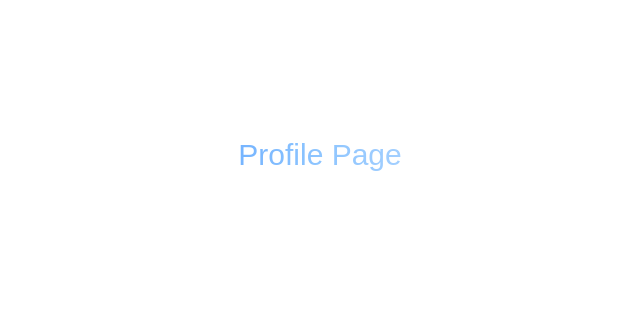
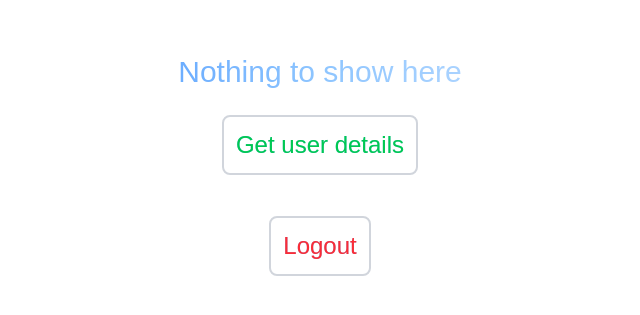
Before and after one commit to thepratikguptaa/nextjs-auth, a Next.js app: page /profile in a window 1280 px wide. Shown: the part 187-502 px from the top of the page, without its empty margins (320-960 px from the left). Built offline with nearby package versions, Linux system fonts and the light colour scheme.

Commit message:
feat: enhance ProfilePage with user details retrieval and logout functionality

```diff
--- /dev/null
+++ b/src/app/profile/[id]/page.tsx
@@ -0,0 +1,10 @@
+/* eslint-disable @typescript-eslint/no-explicit-any */
+import React from 'react'
+
+export default function page({params}:any) {
+  return (
+    <div className='text-3xl flex flex-col min-h-screen items-center justify-center bg-gradient-to-r from-blue-500 via-blue-300 to-blue-100 bg-clip-text text-transparent m-4'>
+        <h2 className='p-3 bg-green-500 rounded text-black'>{params.id}</h2>
+    </div>
+  )
+}
--- a/src/app/profile/page.tsx
+++ b/src/app/profile/page.tsx
@@ -1,9 +1,56 @@
-import React from 'react'
+/* eslint-disable @typescript-eslint/no-explicit-any */
+/* eslint-disable @typescript-eslint/no-unused-vars */
+'use client'
+import React, { useEffect, useState } from 'react'
+import axios from 'axios'
+import Link from 'next/link'
+import { toast } from 'react-hot-toast'
+import { useRouter } from 'next/navigation'
 
-function ProfilePage() {
+export default function ProfilePage() {
+  const router = useRouter()
+  const [data, setdata] = useState("Nothing to show here")
+  const getUserDetails = async () => {
+    try {
+      const response = await axios.post("/api/users/me")
+      console.log(response.data);
+      setdata(response.data.data._id)
+
+    } catch (error:any) {
+      console.log(error.message);
+      toast.error(error.message)
+
+    }
+  }
+
+  const logout = async () => {
+    try {
+      await axios.get("/api/users/logout")
+      toast.success("Logout successful")
+      router.push("/login")
+    } catch (error:any) {
+      console.log(error.message);
+      toast.error(error.message)
+
+    }
+  }
   return (
-    <div className='text-3xl items-center justify-center bg-gradient-to-r from-blue-500 via-blue-300 to-blue-100 bg-clip-text text-transparent m-81'><h1 className='text-center'>Profile Page</h1></div>
+    <div className='text-3xl items-center justify-center bg-gradient-to-r from-blue-500 via-blue-300 to-blue-100 bg-clip-text text-transparent m-60'>
+      <h1 className='text-center'>
+        <hr />
+        <h2>{data === "Nothing to show here" ? "Nothing to show here" : <Link href={`/profile/$ your data{data}`}>{data}</Link>}</h2>
+        <hr />
+        <button
+        className="text-2xl p-3 m-6 text-green-500 bg-clip-text border-2 cursor-pointer border-gray-300 rounded-lg mb-4 focus:outline-none focus:border-gray-600"
+        onClick={getUserDetails}
+        >Get user details</button>
+        <hr />
+        <button
+        className="text-2xl p-3 mt-6 text-red-500 bg-clip-text border-2 cursor-pointer border-gray-300 rounded-lg mb-4 focus:outline-none focus:border-gray-600"
+        onClick={logout}
+        >Logout</button>
+
+      </h1>
+    </div>
   )
 }
-
-export default ProfilePage
```
